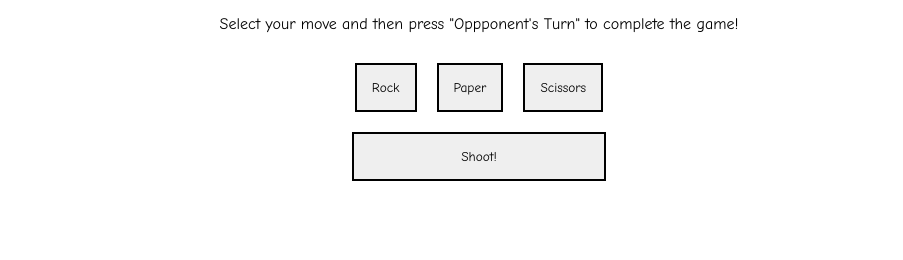
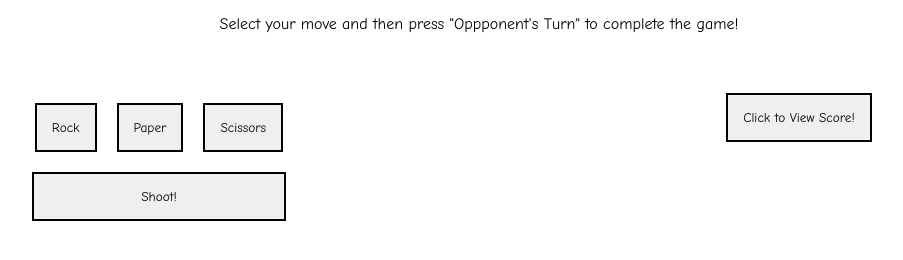
Before and after one commit to PacIsGod96/CSET105-Weekly-Assignment-2, a plain HTML site: page index.html in a window 1280 px wide. Shown: the part 82-342 px from the top of the page, without its empty margins (161-1064 px from the left). Drawn offline with Linux system fonts and the light colour scheme.

Commit message:
more html css prep for js

```diff
--- a/index.html
+++ b/index.html
@@ -11,12 +11,19 @@
     <h3>By Rob Wiley and Collin Williams</h3>
     <br>
     <p>Select your move and then press "Oppponent's Turn" to complete the game!</p>
-    <div class="btn-grid">
-        <button onclick="rock()">Rock</button>
-        <button onclick="paper()">Paper</button>
-        <button onclick="scissors()">Scissors</button>
+    <div class="grid">
+        <div>
+            <div class="btn-grid">
+            <button onclick="rock()">Rock</button>
+            <button onclick="paper()">Paper</button>
+            <button onclick="scissors()">Scissors</button>
+        </div>
+        <button onclick="cpu()" class="cpu">Shoot!</button>
+        </div>
+        <div id="scoreContainer">
+            <button class="scoreTitle" onclick="userScore()">Click to View Score!</button>
+        </div>
     </div>
-    <button onclick="cpu()" class="cpu">Shoot!</button>
 <script src="script.js"></script>
 </body>
 </html>
--- a/style.css
+++ b/style.css
@@ -6,6 +6,13 @@
     border: 0;
     font-family: "Comic Sans MS", Verdana, sans-serif;
 }
+
+.grid {
+    display: grid;
+    grid-template-columns: 50% 50%;
+    margin-top: 40px;
+}
+
 
 /* style rules for text and buttons */
 
@@ -44,3 +51,8 @@ button:hover {
     margin: 10px auto;
     padding: 15px 107px;
 }
+
+.scoreTitle {
+    display: block;
+    margin: 20px auto ;
+}
```
